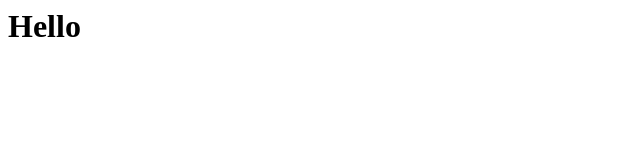
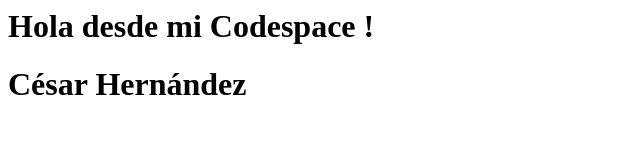
Before and after one commit to CesarMHM/skills-code-with-codespaces, a plain HTML site: page index.html in a window 1280 px wide. Shown: the whole page, without its empty margins (0-640 px from the left). Drawn offline with Linux system fonts and the light colour scheme.

Commit message:
Agregando mi saludo personal

```diff
--- a/index.html
+++ b/index.html
@@ -1,3 +1,4 @@
 <html>
-  <h1>Hello</h1>
+<h1>Hola desde mi Codespace !</h1>
+<h1>César Hernández</h1>
 </html>
```
